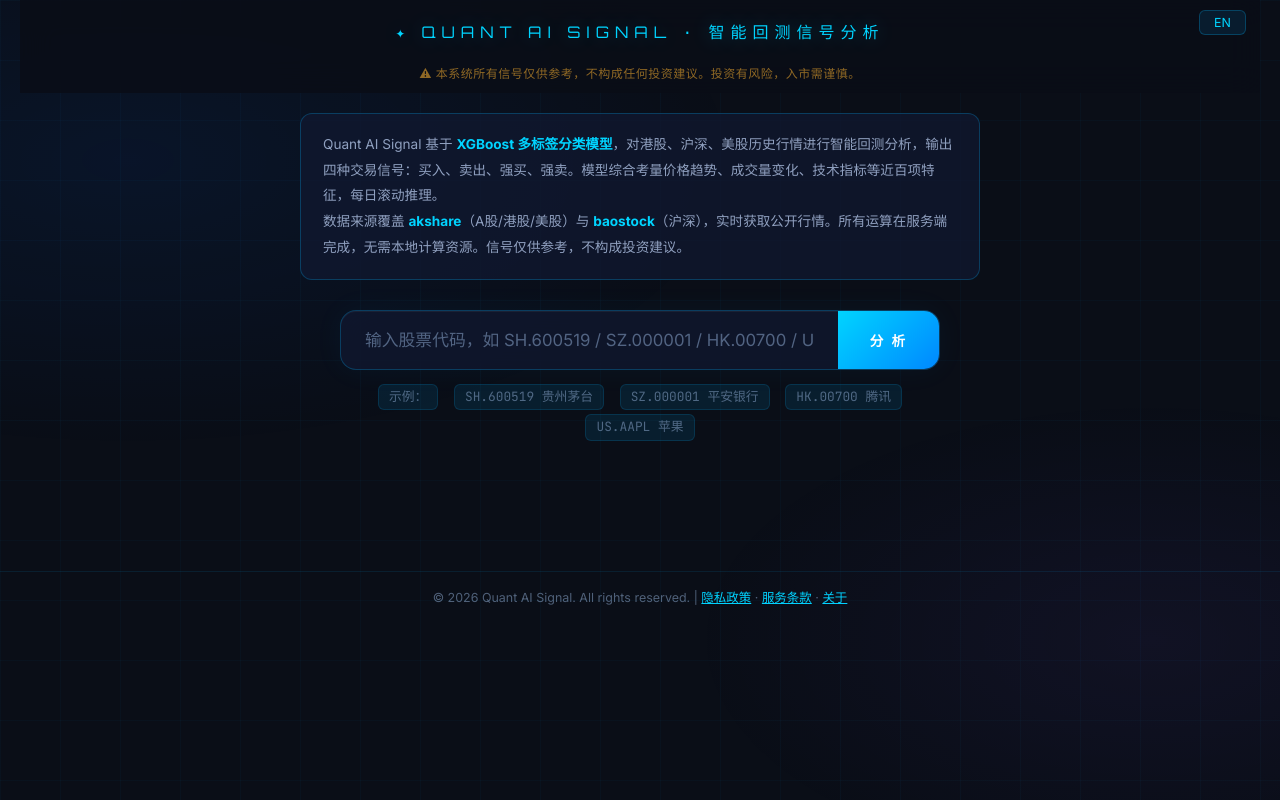
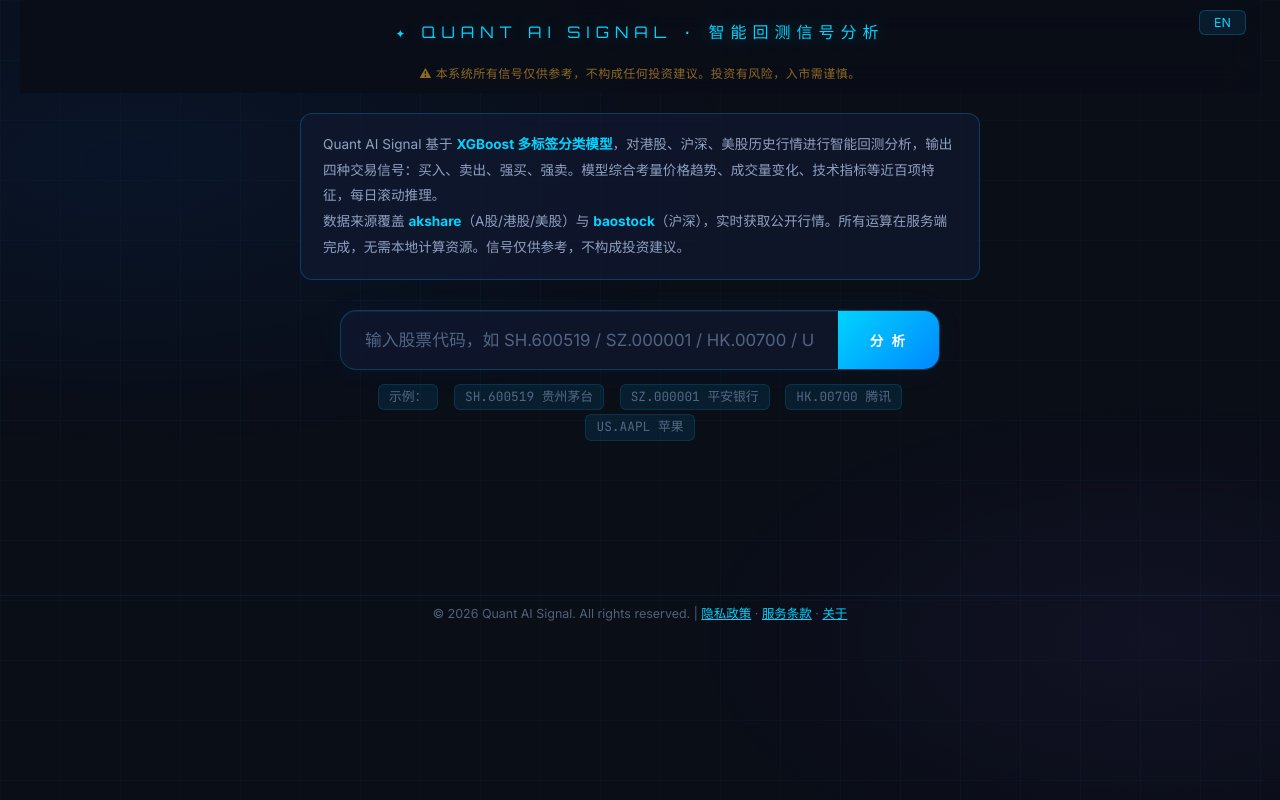
Before and after one commit to zhaoxusun/stock-quant-model, a Flask app: page / in a window 1280 px wide. Run offline with Flask 3, Linux system fonts and the light colour scheme; some libraries are stand-ins or nearby versions.

Commit message:
more aggressive footer sizing

```diff
--- a/templates/index.html
+++ b/templates/index.html
@@ -542,8 +542,8 @@
 
   footer {
     text-align: center;
-    padding: 16px 16px 12px;
-    margin-top: 48px;
+    padding: 8px 16px 6px;
+    margin-top: 72px;
     border-top: 1px solid rgba(0,180,255,0.1);
     color: var(--text-dim);
     font-size: 0.78rem;
```
